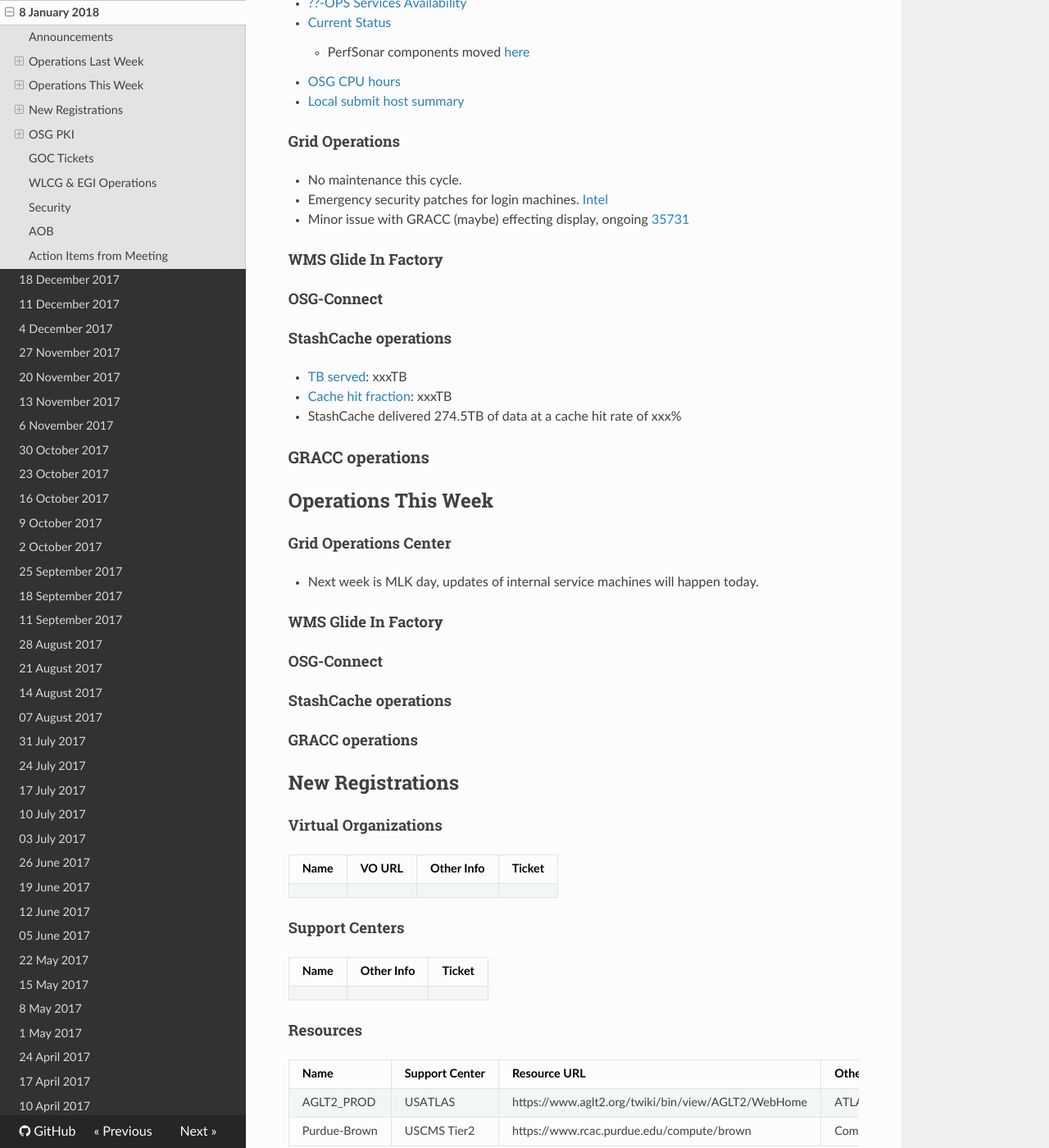
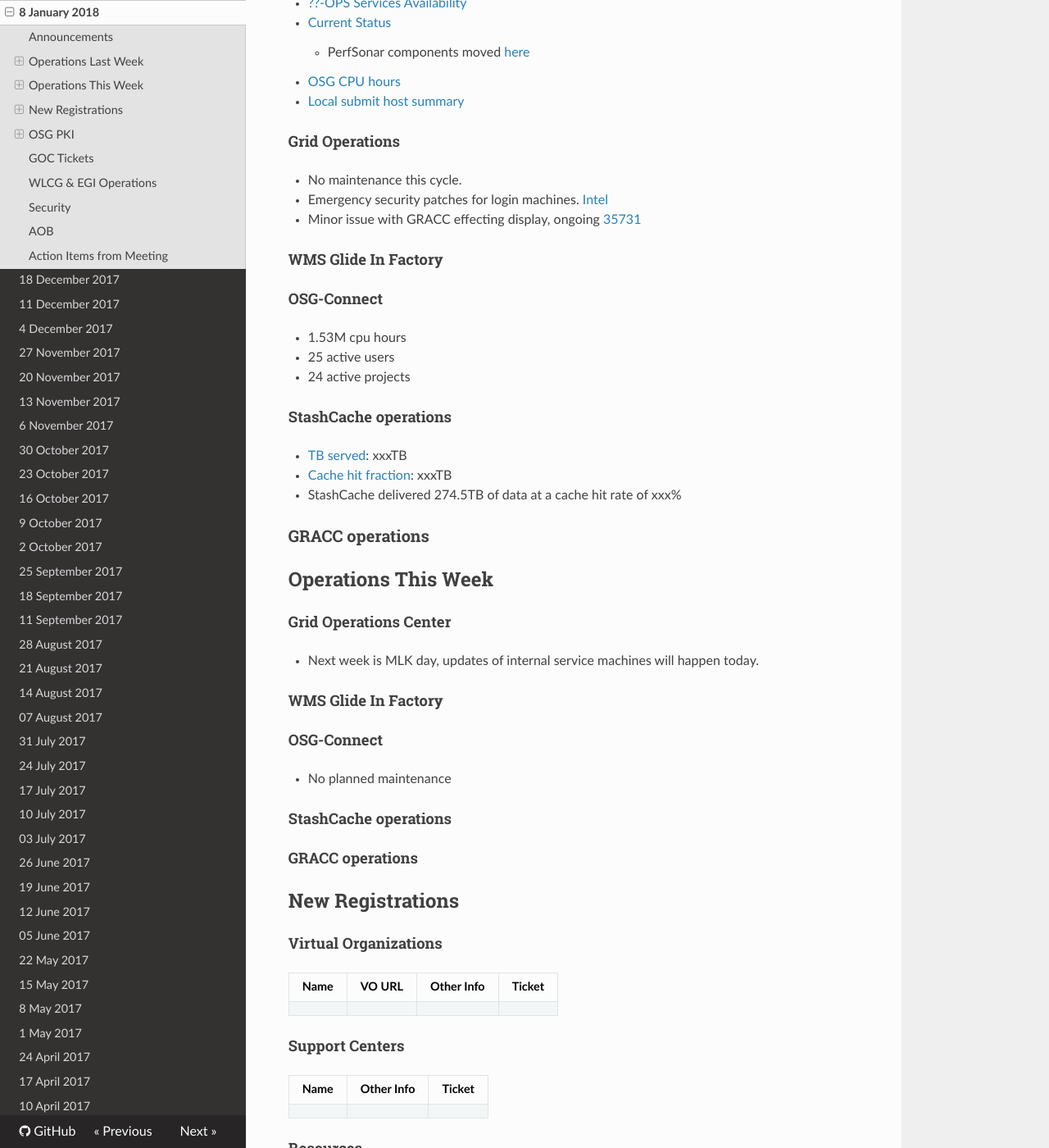
Before and after one commit to osg-htc/operations, an MkDocs documentation site: the page built from docs/WeeklyMinutes/08Jan2018.md, in a window 1280 px wide and 1400 px high, scrolled down 568 px. Shown: the whole window at 82% size. Built offline with MkDocs 1.6.1, drawn with Linux system fonts in a browser that asks for light colours; nearby versions of some CDN libraries; old or Windows-style settings are respelled for this version of MkDocs.

Commit message:
OSG Connect updates

```diff
--- a/docs/WeeklyMinutes/08Jan2018.md
+++ b/docs/WeeklyMinutes/08Jan2018.md
@@ -21,11 +21,14 @@
 #### Grid Operations
    * No maintenance this cycle.
    * Emergency security patches for login machines. [Intel](https://newsroom.intel.com/news/intel-responds-to-security-research-findings/)
-   * Minor issue with GRACC (maybe) effecting display, ongoing [35731](https://ticket.grid.iu.edu/35731)
+   * Minor issue with GRACC effecting display, ongoing [35731](https://ticket.grid.iu.edu/35731)
 
 #### WMS Glide In Factory
 
 #### OSG-Connect
+   * 1.53M cpu hours
+   * 25 active users
+   * 24 active projects
 
 #### StashCache operations
    * [TB served](http://tinyurl.com/ydaereyo): xxxTB
@@ -42,6 +45,7 @@
 #### WMS Glide In Factory
 
 #### OSG-Connect
+   * No planned maintenance
 
 #### StashCache operations
 
```
